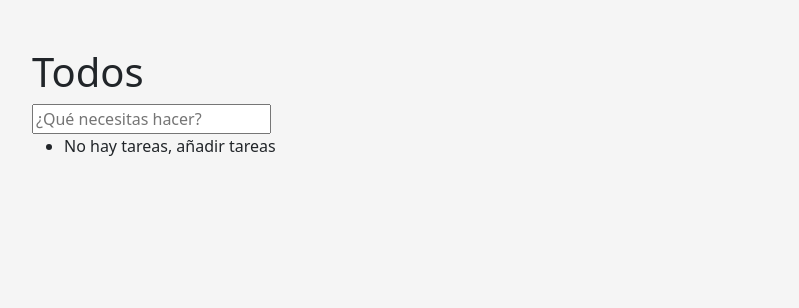
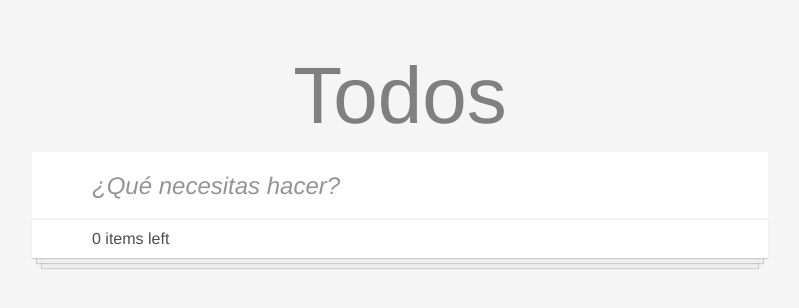
Before and after one commit to miguelalves89/todolist, a React app: page / in a window 1280 px wide. Shown: the whole page, without its empty margins (240-1039 px from the left). Built offline with nearby package versions, Linux system fonts and the light colour scheme.

Commit message:
Ultima actualizacion del todo list

```diff
--- a/package.json
+++ b/package.json
@@ -10,6 +10,7 @@
     "preview": "vite preview"
   },
   "dependencies": {
+    "@fortawesome/fontawesome-free": "^7.3.1",
     "bootstrap": "^5.2.2",
     "react": "^18.2.0",
     "react-dom": "^18.2.0"
--- a/src/js/components/Todos.jsx
+++ b/src/js/components/Todos.jsx
@@ -1,22 +1,40 @@
 
-//import { useState, useEffect} from "react";
+import { useState } from "react";
 
 
 
 const Todos = () => {
-    // const [tasks, settasks]= useState([])
-    //const [inputValue, setInputValue] = useState("");
+    const [tasks, settasks] = useState([])
+    const [inputValue, setInputValue] = useState("");
+
+    const saveTask = (e) => {
+        if (inputValue.trim() !== "" && e.key === "Enter") {
+            settasks([...tasks, inputValue])
+            setInputValue("")
+        }
+    }
+
+    const eliminarItem = (i) => {
+        settasks(tasks.filter((_, index) => i !== index))
+    }
+
+
+
 
     return (
         <div className="container mt-5">
             <div className="row justify-content-center">
-                <div className="col-12 col-md-8">
-                    <h1>Todos</h1>
+                <div className="col-12 col-md-8 text-center">
+                    <h1 className="display-1 text-center">Todos</h1>
 
-                    <input type="text" placeholder="¿Qué necesitas hacer?" />
+                    <input className="w-100 form-control todo-input" type="text" placeholder="¿Qué necesitas hacer?" onChange={(e) => { setInputValue(e.target.value) }} value={inputValue} onKeyDown={(e) => saveTask(e)} />
 
-                    <ul>
-                        <li>No hay tareas, añadir tareas</li>
+                    <ul className="list-unstyled text-start">
+                        {tasks.map((item, index) => (
+                            <li className="nuevosItems" key={index}>{item}<i className="fa fa-trash delete-icon" onClick={() => eliminarItem(index)}></i></li>
+                        ))}
+                        <li className="sombraBottonLista nuevosItems">{tasks.length} items left</li>
+
                     </ul>
                 </div>
 
--- a/src/js/main.jsx
+++ b/src/js/main.jsx
@@ -4,6 +4,7 @@ import ReactDOM from 'react-dom/client'
 //Bootstrap
 import "bootstrap/dist/css/bootstrap.min.css";
 import "bootstrap"
+import "@fortawesome/fontawesome-free/css/all.min.css";
 
 // index.css'
 import '../styles/index.css'
@@ -13,6 +14,6 @@ import Home from './components/Home';
 
 ReactDOM.createRoot(document.getElementById('root')).render(
   <React.StrictMode>
-    <Home/>
+    <Home />
   </React.StrictMode>,
 )
--- a/src/styles/index.css
+++ b/src/styles/index.css
@@ -11,6 +11,86 @@
 */
 
 
+
 body {
-    background-color: #f5f5f5;
+    font-family: "Helvetica Neue", Helvetica, Arial, sans-serif;
+    background-color: whitesmoke;
+    color: #4d4d4d;
+    font-weight: 300;
+    line-height: 1.4em;
 }
+
+h1 {
+    font-weight: lighter;
+    color: grey;
+}
+
+
+/*input {
+    padding: 16px 16px 16px 60px;
+    border: none;
+    background: rgba(0, 0, 0, 0.003);
+    box-shadow: inset 0 -2px 1px rgba(0, 0, 0, 0.03);
+    font-size: 24px;
+    font-weight: 300;
+}*/
+
+.todo-input {
+    padding: 16px 16px 16px 60px;
+    font-size: 24px;
+    font-weight: 300;
+    color: #4d4d4d;
+    border: none;
+    border-radius: 0;
+    background: #fff;
+    box-shadow: inset 0 -2px 1px rgba(0, 0, 0, 0.05);
+}
+
+.todo-input::placeholder {
+    color: #949494;
+    font-weight: 300;
+    font-style: italic;
+    opacity: 1;
+}
+
+.todo-input:focus {
+    outline: none;
+    box-shadow: inset 0 -2px 1px rgba(0, 0, 0, 0.05);
+
+}
+
+
+.nuevosItems {
+    padding: 16px 16px 16px 60px;
+    font-size: 24px;
+    font-weight: 300;
+    color: #4d4d4d;
+    border: none;
+    border-radius: 0;
+    background: #fff;
+    box-shadow: inset 0 -2px 1px rgba(0, 0, 0, 0.05);
+    display: flex;
+    flex-direction: row;
+    justify-content: space-between;
+}
+
+.nuevosItems:hover .delete-icon {
+    opacity: 1;
+
+}
+
+.delete-icon {
+    opacity: 0;
+    transition: opacity 0.2s ease;
+}
+
+.sombraBottonLista {
+    font-size: 16px;
+    padding: 8px 16px 8px 60px;
+    box-shadow:
+        0 1px 1px rgba(0, 0, 0, 0.15),
+        0 10px 0 -5px #eee,
+        0 10px 1px -4px rgba(0, 0, 0, 0.15),
+        0 20px 0 -10px #eee,
+        0 20px 1px -9px rgba(0, 0, 0, 0.15) !important;
+}
```
Also changed, not shown: 1 other file.
